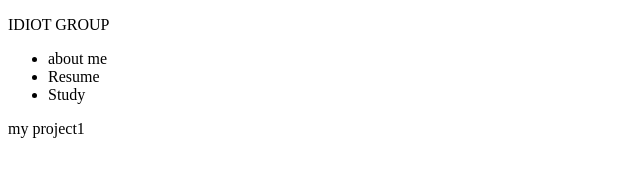
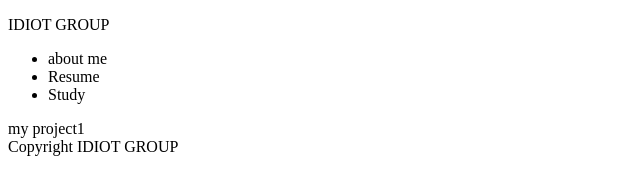
Before and after one commit to SamuelJ12/portfolio, a plain HTML site: page WebContent/index.html in a window 1280 px wide. Shown: the whole page, without its empty margins (0-640 px from the left). Drawn offline with Linux system fonts and the light colour scheme.

Commit message:
no message

```diff
--- a/WebContent/index.html
+++ b/WebContent/index.html
@@ -16,6 +16,6 @@
 <nav><div>my project1</div></nav>
 <article></article>
 <aside></aside>
-<footer></footer>
+<footer>Copyright IDIOT GROUP</footer>
 </body>
 </html>
```
